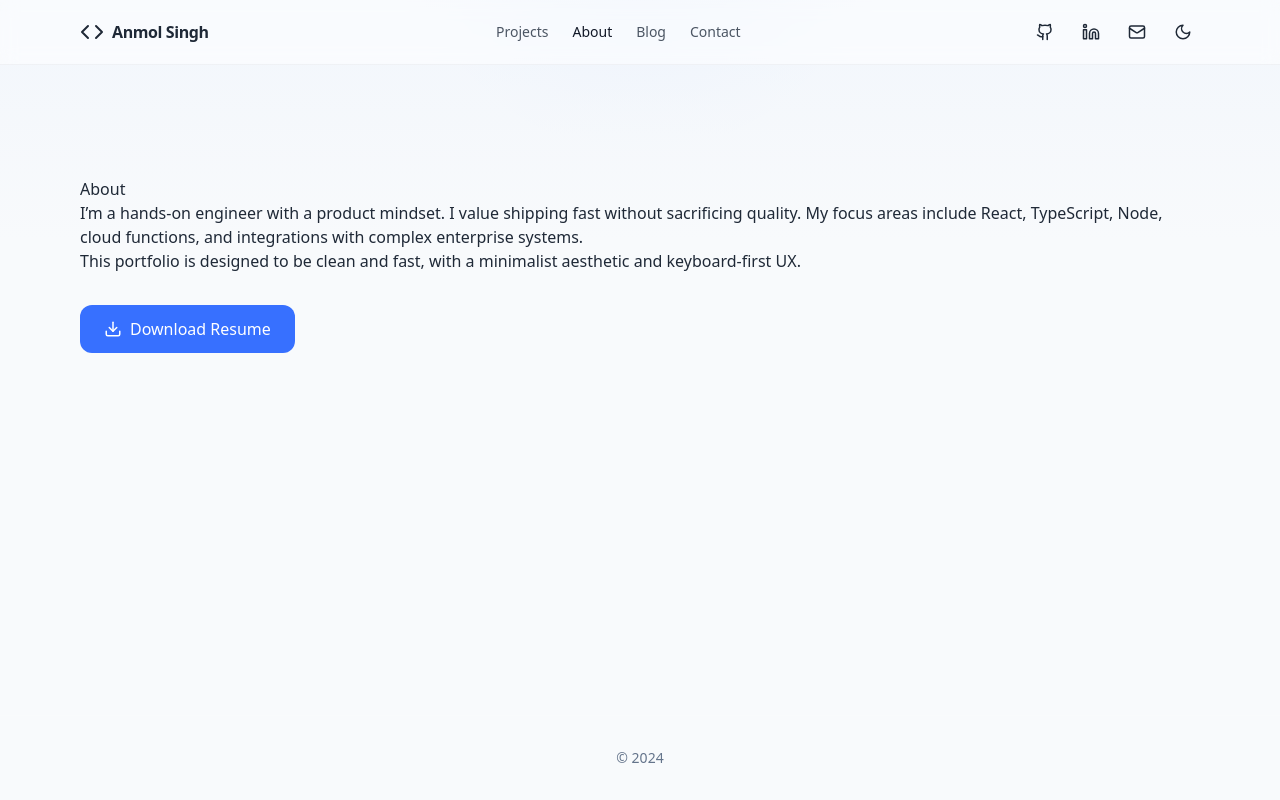
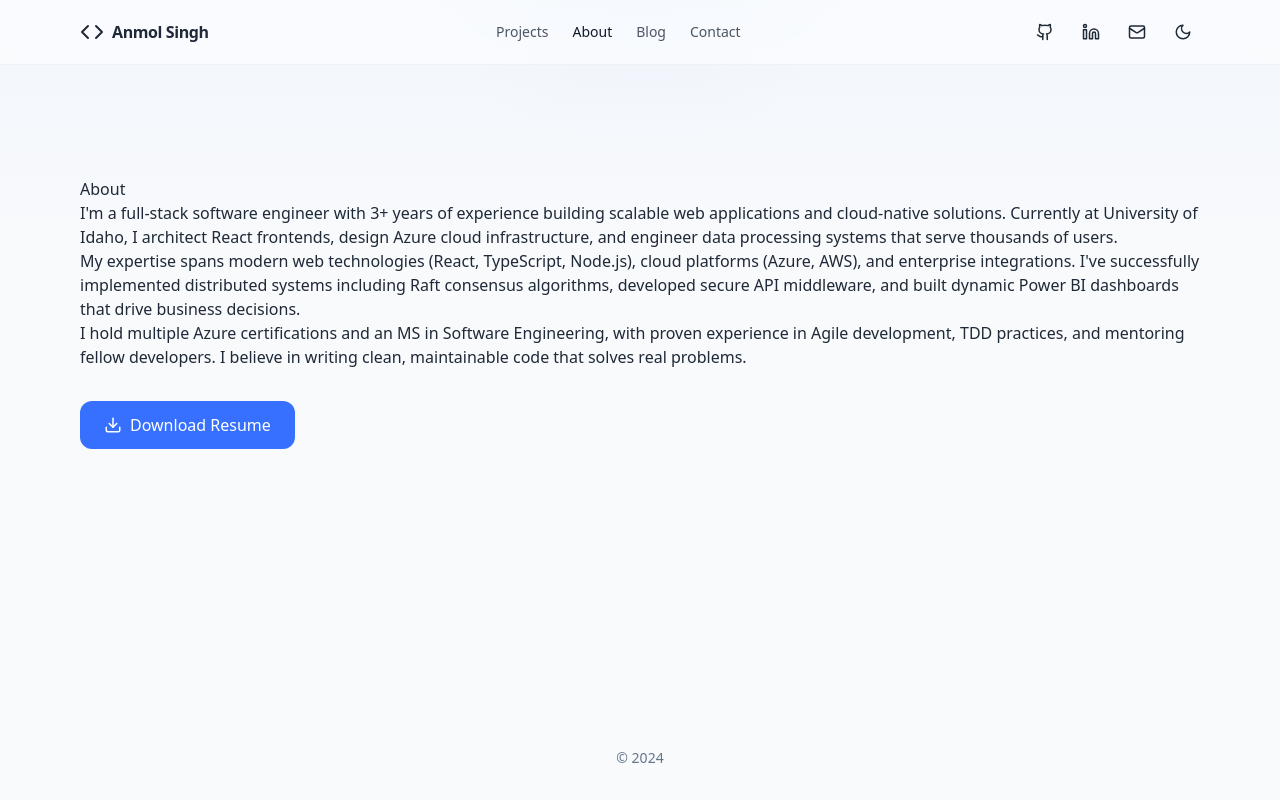
Before and after one commit to anmols97/anmols97.github.io, a React (Vite) app: page /about in a window 1280 px wide. Built offline with nearby package versions, Linux system fonts and the light colour scheme.

Commit message:
Update about text

```diff
--- a/src/i18n/en.json
+++ b/src/i18n/en.json
@@ -28,5 +28,10 @@
   "logoCloud.vite": "Vite",
   "logoCloud.azure": "Azure",
   "logoCloud.oracle": "Oracle",
-  "notFound.message": "404 - Page not found"
+  "notFound.message": "404 - Page not found",
+  "about.title": "About",
+  "about.paragraph1": "I'm a full-stack software engineer with 3+ years of experience building scalable web applications and cloud-native solutions. Currently at University of Idaho, I architect React frontends, design Azure cloud infrastructure, and engineer data processing systems that serve thousands of users.",
+  "about.paragraph2": "My expertise spans modern web technologies (React, TypeScript, Node.js), cloud platforms (Azure, AWS), and enterprise integrations. I've successfully implemented distributed systems including Raft consensus algorithms, developed secure API middleware, and built dynamic Power BI dashboards that drive business decisions.",
+  "about.paragraph3": "I hold multiple Azure certifications and an MS in Software Engineering, with proven experience in Agile development, TDD practices, and mentoring fellow developers. I believe in writing clean, maintainable code that solves real problems.",
+  "about.downloadResume": "Download Resume"
 }
--- a/src/routes/About.tsx
+++ b/src/routes/About.tsx
@@ -2,6 +2,7 @@ import { Layout } from '../components/Layout'
 import { Container } from '../components/Container'
 import { Seo } from '../lib/seo'
 import { Download } from 'lucide-react'
+import { FormattedMessage } from 'react-intl'
 
 export default function About() {
   return (
@@ -9,15 +10,15 @@ export default function About() {
       <Seo title="About" path="/about" />
       <section className="section">
         <Container className="prose prose-invert max-w-3xl">
-          <h2>About</h2>
+          <h2><FormattedMessage id="about.title" /></h2>
           <p>
-            I’m a hands-on engineer with a product mindset. I value shipping fast without
-            sacrificing quality. My focus areas include React, TypeScript, Node, cloud functions,
-            and integrations with complex enterprise systems.
+            <FormattedMessage id="about.paragraph1" />
           </p>
           <p>
-            This portfolio is designed to be clean and fast, with a minimalist aesthetic and
-            keyboard-first UX.
+            <FormattedMessage id="about.paragraph2" />
+          </p>
+          <p>
+            <FormattedMessage id="about.paragraph3" />
           </p>
 
           <div className="not-prose mt-8">
@@ -27,7 +28,7 @@ export default function About() {
               className="inline-flex items-center gap-2 px-6 py-3 rounded-xl bg-brand-500 hover:bg-brand-600 text-white font-medium transition-all duration-200 hover:shadow-lg hover:scale-105"
             >
               <Download size={18} />
-              Download Resume
+              <FormattedMessage id="about.downloadResume" />
             </a>
           </div>
         </Container>
```
